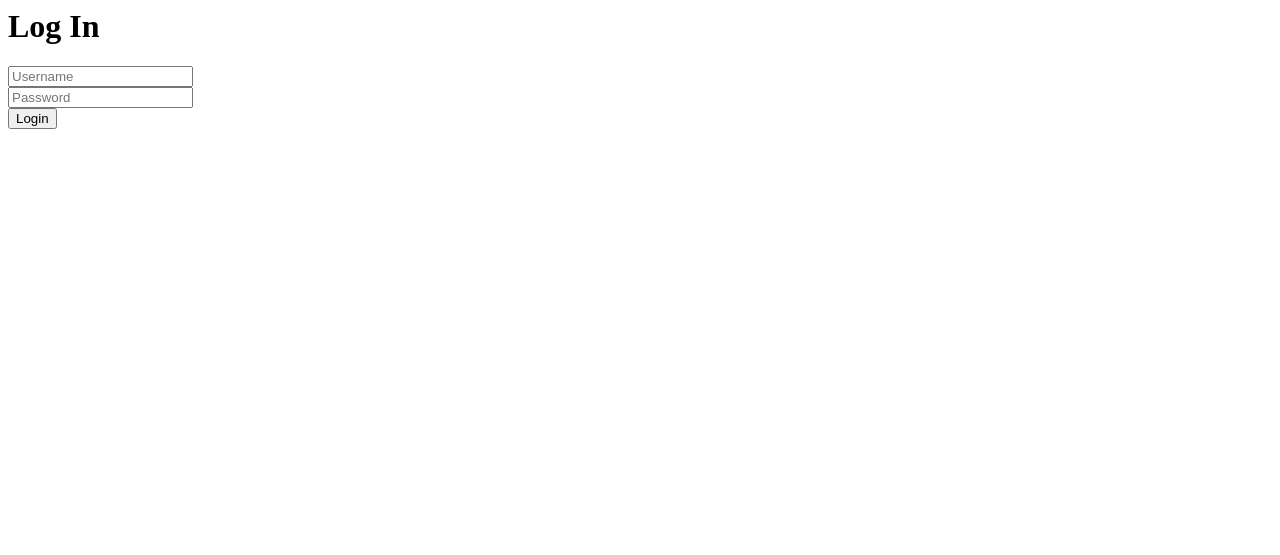
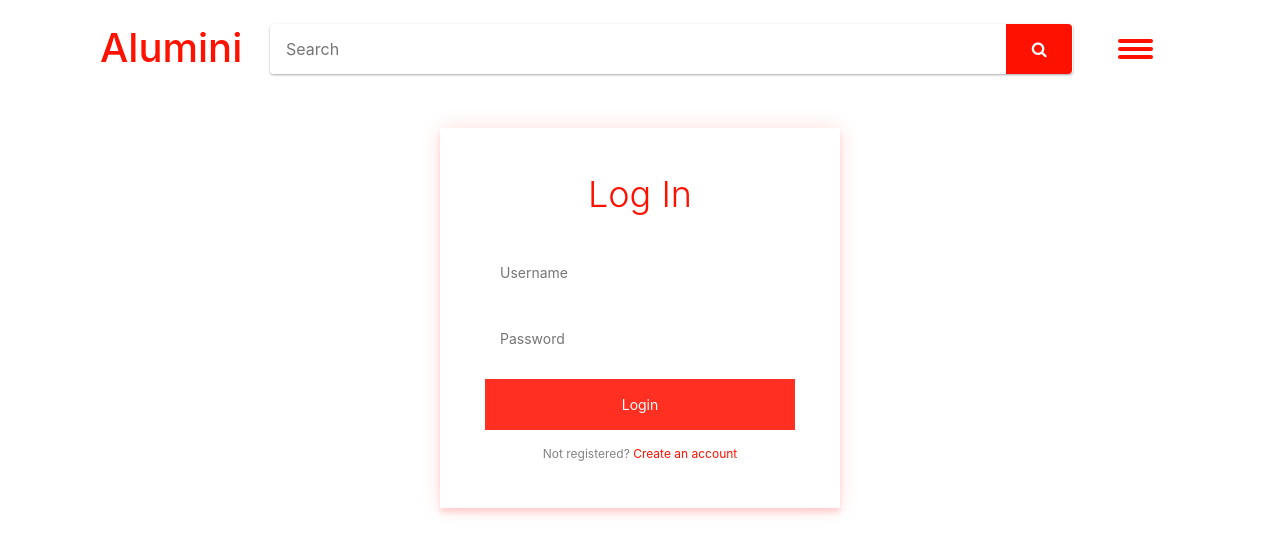
Before and after one commit to rohanraghuwanshi/Alumini-Project, a Django app: page /accounts/login/ in a window 1280 px wide. Shown: the top 555 px of the page. Run offline with Django 3.2, Linux system fonts and the light colour scheme; some libraries are stand-ins or nearby versions.

Commit message:
Login frontend added

```diff
--- a/profiles/templates/registration/login.html
+++ b/profiles/templates/registration/login.html
@@ -1,15 +1,21 @@
-{% load static %}{% block body_block %}
+{% extends 'base.html' %}{% load static %}
+{% block body_block %}
+
+<section class="login-section">
     {% if not request.user.is_authenticated %}
 
     <div class="login-page">
-        <form class="form login-form" method="POST">
-            {% csrf_token %}
-            <h1>Log In</h1>
-            <input type="text" name="username" placeholder="Username" required /><br>
-            <input type="password" name="password" placeholder="Password" required /><br>
-            <button type="submit">Login</button>
-            {% comment %} <p class="message">Not registered? <a href="{% url 'userconsole:register' %}"> Register!</a></p> {% endcomment %}
-        </form>
-    </div>
+  <div class="form">
+  <h1 class="pb-3"> Log In</h1>
+    <form class="login-form" method="POST">
+    {% csrf_token %}
+      <input type="text" name="username" placeholder="Username" required/>
+      <input type="password" name="password" placeholder="Password"required/>
+      <button type='submit'>Login</button>
+      <p class="message">Not registered? <a href="{% url 'profiles:registration' %}">Create an account</a></p>
+    </form>
+  </div>
+</div>
+</section>
     {% endif %}
 {% endblock body_block %} {% block footer %} {% endblock footer %}
--- a/static/css/style.css
+++ b/static/css/style.css
@@ -186,13 +186,8 @@ header .search-form .button:hover {
     text-align: center;
     font-size: 18px;
     background: #fff;
-    background-repeat: no-repeat;
+    background-position: center;
     background-size: cover;
-    background-position: center;
-    /* Center slide text vertically */
-    display: -webkit-box;
-    display: -ms-flexbox;
-    display: -webkit-flex;
     display: flex;
     justify-content: center;
     align-items: center;
@@ -228,6 +223,98 @@ header .search-form .button:hover {
 
 .slider-section .swiper-slide img {
     width: 100%;
+}
+
+
+/* log in page Css */
+
+.login-section {
+    height: 100%;
+    width: 100%;
+    position: absolute;
+}
+
+.login-page {
+    width: 400px;
+    padding: 10% 0 0;
+    margin: auto;
+}
+
+.login-page .form {
+    position: relative;
+    z-index: 1;
+    background: #FFFFFF;
+    max-width: 100%;
+    margin: 0 auto 100px;
+    padding: 45px;
+    text-align: center;
+    box-shadow: 0 0 20px 0 #ff110022, 0 5px 5px 0 #ff110022;
+}
+
+.login-page .form input {
+    outline: 0;
+    width: 100%;
+    border: 0;
+    margin: 0 0 15px;
+    padding: 15px;
+    box-sizing: border-box;
+    font-size: 14px;
+}
+
+.login-page .form button {
+    outline: 0;
+    background: #ff1100de;
+    width: 100%;
+    border: 0;
+    padding: 15px;
+    color: #FFFFFF;
+    font-size: 14px;
+    transition: all 0.3 ease;
+    cursor: pointer;
+}
+
+.login-page .form button:hover,
+.login-page .form button:active,
+.login-page .form button:focus {
+    background: #ff1100;
+}
+
+.login-page .form .message {
+    margin: 15px 0 0;
+    color: #838383;
+    font-size: 12px;
+}
+
+.login-page .form .message a {
+    color: #ff1100;
+    text-decoration: none;
+}
+
+.login-page .container {
+    position: relative;
+    z-index: 1;
+    max-width: 300px;
+    margin: 0 auto;
+}
+
+.login-page .container:before,
+.login-page .container:after {
+    content: "";
+    display: block;
+    clear: both;
+}
+
+.login-page .container .info {
+    margin: 50px auto;
+    text-align: center;
+}
+
+.login-page h1 {
+    margin: 0 0 15px;
+    padding: 0;
+    font-size: 36px;
+    font-weight: 300;
+    color: #ff1100;
 }
 
 
--- a/static/js/custom.js
+++ b/static/js/custom.js
@@ -1,16 +1,3 @@
-var swiper = new Swiper('.swiper-container', {
-    cssMode: true,
-    navigation: {
-        nextEl: '.swiper-button-next',
-        prevEl: '.swiper-button-prev',
-    },
-    pagination: {
-        el: '.swiper-pagination'
-    },
-    mousewheel: true,
-    keyboard: true,
-});
-
 const toggler = document.querySelector(".menu_toggler");
 const menu = document.querySelector(".menu");
 
--- a/templates/base.html
+++ b/templates/base.html
@@ -62,6 +62,8 @@
     {% block body_block %}
     {% endblock body_block %}
 
+
+{% block footer %}
     <footer class="footer">
         <div class="pt-5 pb-5">
             <div class="container">
@@ -89,12 +91,12 @@
             </div>
         </div>
     </footer>
+{% endblock footer %}
 
     <!-- linking here script files -->
     {% block script_block %}
     {% endblock script_block %}
     <script src="{% static 'js/custom.js' %}"></script>
-
 </body>
 
 </html>
```
Also changed, not shown: homeapp/templates/homeapp/index.html (+13 -0 lines).
